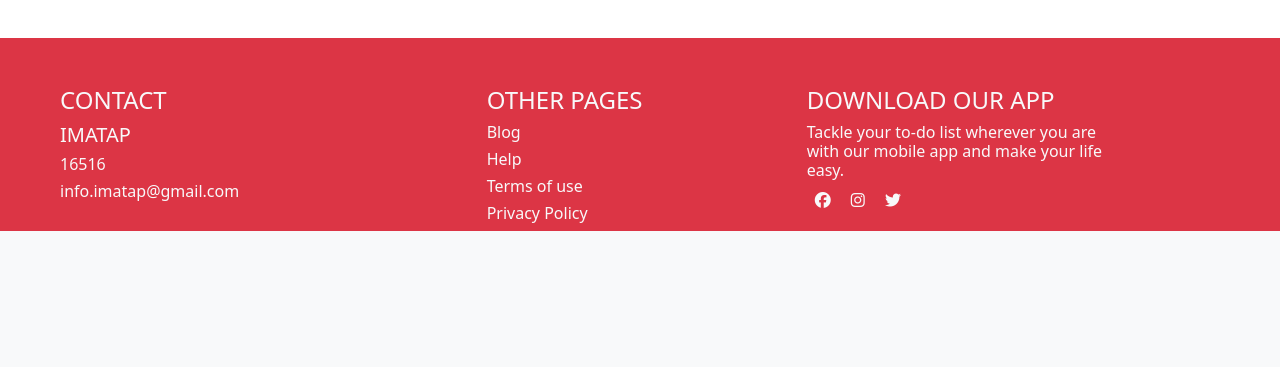
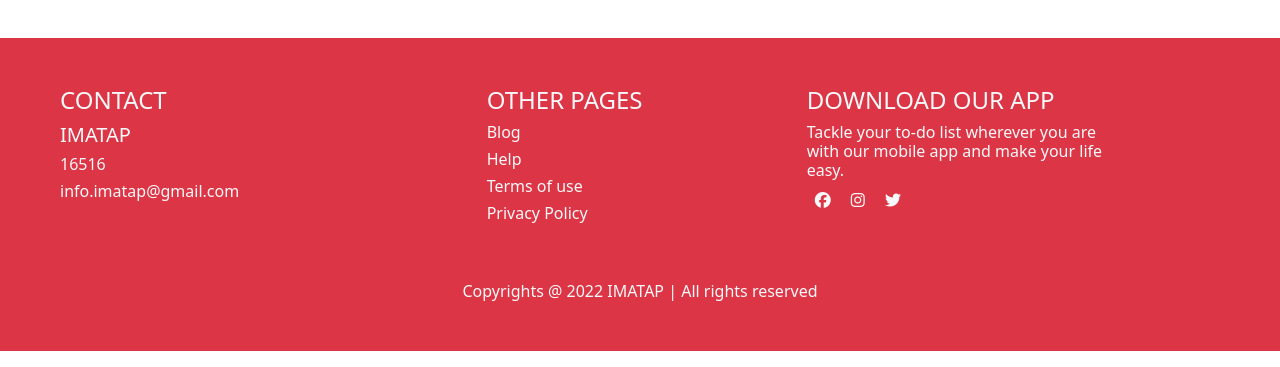
Before and after one commit to devanamul/CAMDAIS, a Django app: page / in a window 1280 px wide. Shown: the part 1869-2236 px from the top of the page. Before the commit the page ends 2100 px from the top, so only its background shows below. Run offline with Django 4.2, Linux system fonts and the light colour scheme; some libraries are stand-ins or nearby versions.

Commit message:
Copyrights added

```diff
--- a/CAMDAIS/CAMDAIS/templates/CAMDAIS/home.html
+++ b/CAMDAIS/CAMDAIS/templates/CAMDAIS/home.html
@@ -194,6 +194,8 @@
             </div>
         </div>
 
+        <p class="text-center py-5 text-light">Copyrights @ 2022 IMATAP | All rights reserved</p>
+
   </section>
 <body>
 
```
